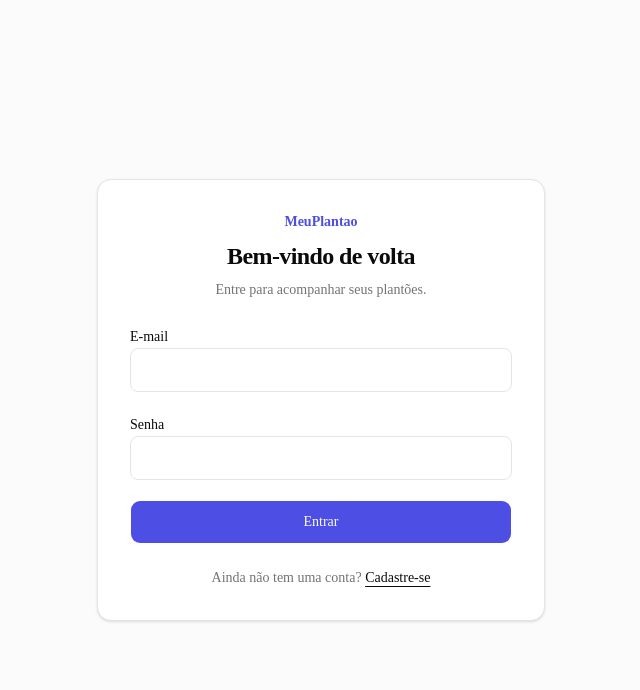
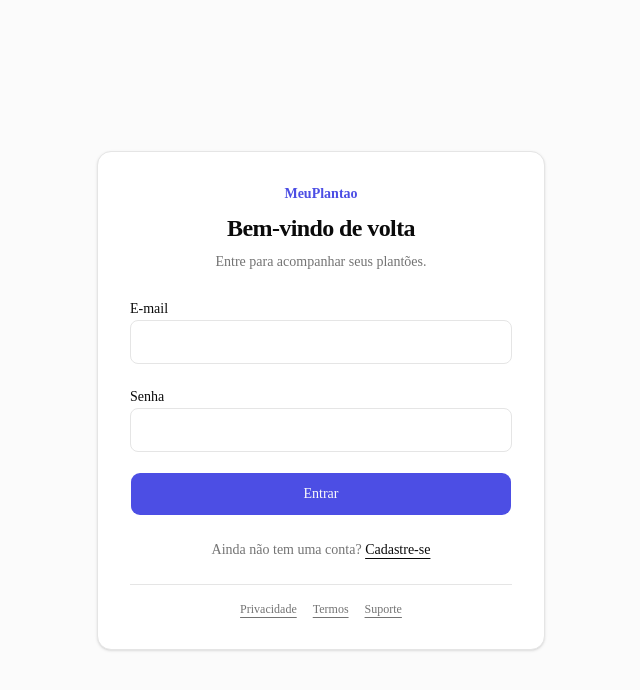
Before and after one commit to lMaick/meuplantao, a Next.js app: page /login in a window 1280 px wide. Shown: the top 690 px of the page, without its empty margins (319-959 px from the left). Built offline with nearby package versions, Linux system fonts and the light colour scheme.

Commit message:
feat: add beta legal pages and support

```diff
--- a/src/app/cadastro/page.tsx
+++ b/src/app/cadastro/page.tsx
@@ -4,5 +4,5 @@ import { AuthForm } from "@/lib/auth/auth-forms";
 
 export default async function CadastroPage({ searchParams }: { searchParams: Promise<{ next?: string | string[] }> }) {
   const next = safeNext((await searchParams).next);
-  return <main className="flex min-h-screen items-center justify-center bg-muted/40 px-4 py-8"><section className="w-full max-w-md space-y-6 rounded-xl border bg-background p-6 shadow-sm sm:p-8"><div className="space-y-2 text-center"><p className="text-sm font-semibold text-primary">MeuPlantao</p><h1 className="text-2xl font-semibold tracking-tight">Crie sua conta</h1><p className="text-sm text-muted-foreground">Organize seus plantões em um só lugar.</p></div><AuthForm mode="signup" next={next} /><p className="text-center text-sm text-muted-foreground">Já tem uma conta? <Link href={`/login?next=${encodeURIComponent(next)}`} className="font-medium text-foreground underline underline-offset-4">Entrar</Link></p></section></main>;
+  return <main className="flex min-h-screen items-center justify-center bg-muted/40 px-4 py-8"><section className="w-full max-w-md space-y-6 rounded-xl border bg-background p-6 shadow-sm sm:p-8"><div className="space-y-2 text-center"><p className="text-sm font-semibold text-primary">MeuPlantao</p><h1 className="text-2xl font-semibold tracking-tight">Crie sua conta</h1><p className="text-sm text-muted-foreground">Organize seus plantões em um só lugar.</p></div><AuthForm mode="signup" next={next} /><p className="text-center text-sm text-muted-foreground">Já tem uma conta? <Link href={`/login?next=${encodeURIComponent(next)}`} className="font-medium text-foreground underline underline-offset-4">Entrar</Link></p><nav aria-label="Informações públicas" className="flex flex-wrap justify-center gap-x-4 gap-y-2 border-t pt-4 text-xs text-muted-foreground"><Link href="/privacidade" className="underline underline-offset-4">Privacidade</Link><Link href="/termos" className="underline underline-offset-4">Termos</Link><Link href="/suporte" className="underline underline-offset-4">Suporte</Link></nav></section></main>;
 }
--- a/src/app/login/page.tsx
+++ b/src/app/login/page.tsx
@@ -6,5 +6,7 @@ import { SESSION_EXPIRED_MESSAGE } from "@/lib/auth/jwt-recovery";
 export default async function LoginPage({ searchParams }: { searchParams: Promise<{ next?: string | string[]; reason?: string | string[] }> }) {
   const params = await searchParams;
   const next = safeNext(params.next);
-  return <main className="flex min-h-screen items-center justify-center bg-muted/40 px-4 py-8"><section className="w-full max-w-md space-y-6 rounded-xl border bg-background p-6 shadow-sm sm:p-8"><div className="space-y-2 text-center"><p className="text-sm font-semibold text-primary">MeuPlantao</p><h1 className="text-2xl font-semibold tracking-tight">Bem-vindo de volta</h1><p className="text-sm text-muted-foreground">Entre para acompanhar seus plantões.</p></div>{params.reason === "session-expired" && <p role="status" className="text-sm text-muted-foreground">{SESSION_EXPIRED_MESSAGE}</p>}<AuthForm mode="login" next={next} /><p className="text-center text-sm text-muted-foreground">Ainda não tem uma conta? <Link href={`/cadastro?next=${encodeURIComponent(next)}`} className="font-medium text-foreground underline underline-offset-4">Cadastre-se</Link></p></section></main>;
+  return <main className="flex min-h-screen items-center justify-center bg-muted/40 px-4 py-8"><section className="w-full max-w-md space-y-6 rounded-xl border bg-background p-6 shadow-sm sm:p-8"><div className="space-y-2 text-center"><p className="text-sm font-semibold text-primary">MeuPlantao</p><h1 className="text-2xl font-semibold tracking-tight">Bem-vindo de volta</h1><p className="text-sm text-muted-foreground">Entre para acompanhar seus plantões.</p></div>{params.reason === "session-expired" && <p role="status" className="text-sm text-muted-foreground">{SESSION_EXPIRED_MESSAGE}</p>}<AuthForm mode="login" next={next} /><p className="text-center text-sm text-muted-foreground">Ainda não tem uma conta? <Link href={`/cadastro?next=${encodeURIComponent(next)}`} className="font-medium text-foreground underline underline-offset-4">Cadastre-se</Link></p><PublicFooter /></section></main>;
 }
+
+function PublicFooter() { return <nav aria-label="Informações públicas" className="flex flex-wrap justify-center gap-x-4 gap-y-2 border-t pt-4 text-xs text-muted-foreground"><Link href="/privacidade" className="underline underline-offset-4">Privacidade</Link><Link href="/termos" className="underline underline-offset-4">Termos</Link><Link href="/suporte" className="underline underline-offset-4">Suporte</Link></nav>; }
--- /dev/null
+++ b/src/app/suporte/page.tsx
@@ -0,0 +1,4 @@
+import { PublicPage } from "@/components/public-page";
+import { SupportForm } from "@/components/support-form";
+
+export default function SupportPage() { return <PublicPage title="Suporte e feedback" intro="Conte o que aconteceu ou sugira uma melhoria. O contato abre seu próprio aplicativo de e-mail."><p>Para manter o contato mínimo, não peça senha, chave de acesso, documento ou dados financeiros detalhados. Informe apenas o necessário para reproduzir o problema e, se quiser resposta, um endereço de retorno no seu aplicativo de e-mail.</p><SupportForm /><p className="text-sm text-muted-foreground">Se o formulário não abrir, envie uma mensagem diretamente para <a href="mailto:suporte@meuplantao.app" className="font-medium underline">suporte@meuplantao.app</a>.</p></PublicPage>; }
--- /dev/null
+++ b/src/components/public-page.tsx
@@ -0,0 +1,6 @@
+import Link from "next/link";
+import type { ReactNode } from "react";
+
+export function PublicPage({ title, intro, children }: { title: string; intro: string; children: ReactNode }) {
+  return <main className="min-h-screen bg-muted/30 px-4 py-8 sm:px-6"><div className="mx-auto max-w-3xl"><header className="mb-8 flex flex-wrap items-center justify-between gap-4"><Link href="/" className="flex items-center gap-2 font-bold"><span className="grid size-9 place-items-center rounded-xl bg-primary text-primary-foreground">M</span> MeuPlantao</Link><nav aria-label="Navegação pública" className="flex gap-4 text-sm"><Link href="/login" className="underline underline-offset-4">Entrar</Link><Link href="/cadastro" className="underline underline-offset-4">Criar conta</Link></nav></header><article className="rounded-xl border bg-background p-6 shadow-sm sm:p-10"><p className="text-sm font-semibold text-primary">MeuPlantao</p><h1 className="mt-2 text-3xl font-semibold tracking-tight">{title}</h1><p className="mt-3 text-muted-foreground">{intro}</p><div className="mt-8 space-y-6 text-sm leading-7">{children}</div></article><footer className="flex flex-wrap justify-center gap-x-5 gap-y-2 py-6 text-xs text-muted-foreground"><Link href="/privacidade" className="underline underline-offset-4">Privacidade</Link><Link href="/termos" className="underline underline-offset-4">Termos de uso</Link><Link href="/suporte" className="underline underline-offset-4">Suporte e feedback</Link></footer></div></main>;
+}
--- /dev/null
+++ b/src/components/support-form.tsx
@@ -0,0 +1,5 @@
+"use client";
+import { FormEvent, useState } from "react";
+
+const SUPPORT_EMAIL = "suporte@meuplantao.app";
+export function SupportForm() { const [sent, setSent] = useState(false); function submit(event: FormEvent<HTMLFormElement>) { event.preventDefault(); const form = new FormData(event.currentTarget); const subject = String(form.get("subject") || "Feedback sobre o MeuPlantao"); const message = String(form.get("message") || ""); window.location.href = `mailto:${SUPPORT_EMAIL}?subject=${encodeURIComponent(subject)}&body=${encodeURIComponent(message)}`; setSent(true); } return <form onSubmit={submit} className="space-y-4 rounded-lg border p-4"><div><label htmlFor="support-subject" className="font-medium">Assunto</label><input id="support-subject" name="subject" required className="mt-1 h-11 w-full rounded-md border bg-background px-3" /></div><div><label htmlFor="support-message" className="font-medium">Mensagem</label><textarea id="support-message" name="message" required rows={5} className="mt-1 w-full rounded-md border bg-background p-3" /></div><button type="submit" className="min-h-11 rounded-md bg-primary px-4 font-medium text-primary-foreground">Abrir e-mail</button>{sent && <p role="status" className="text-sm text-muted-foreground">Seu aplicativo de e-mail deve abrir com a mensagem preparada.</p>}</form>; }
--- a/src/components/ui/app-shell.tsx
+++ b/src/components/ui/app-shell.tsx
@@ -25,7 +25,7 @@ const more = [
 export function AppShell({ children }: { children: ReactNode }) {
   const pathname = usePathname();
   const [open, setOpen] = useState(false);
-  if (["/login", "/cadastro"].includes(pathname)) return <>{children}</>;
+  if (["/login", "/cadastro", "/privacidade", "/termos", "/suporte"].includes(pathname)) return <>{children}</>;
   const active = (href: string) => pathname === href || pathname.startsWith(`${href}/`);
   return <div className="min-h-screen bg-muted/30">
     <aside className="fixed inset-y-0 left-0 z-30 hidden w-64 flex-col border-r bg-background px-4 py-6 lg:flex">
--- a/src/lib/auth/session.ts
+++ b/src/lib/auth/session.ts
@@ -42,9 +42,9 @@ export async function updateSession(request: NextRequest) {
     data: { user },
   } = await supabase.auth.getUser();
 
-  const isAuthPage = request.nextUrl.pathname === "/login" || request.nextUrl.pathname === "/cadastro";
+  const isPublicPage = ["/login", "/cadastro", "/privacidade", "/termos", "/suporte"].includes(request.nextUrl.pathname);
 
-  if (!user && !isAuthPage) {
+  if (!user && !isPublicPage) {
     const url = request.nextUrl.clone();
     url.pathname = "/login";
     url.searchParams.set("next", request.nextUrl.pathname + request.nextUrl.search);
@@ -52,7 +52,7 @@ export async function updateSession(request: NextRequest) {
   }
 
   const isSessionRecovery = request.nextUrl.pathname === "/login" && request.nextUrl.searchParams.get("reason") === "session-expired";
-  if (user && isAuthPage && !isSessionRecovery) {
+  if (user && ["/login", "/cadastro"].includes(request.nextUrl.pathname) && !isSessionRecovery) {
     return NextResponse.redirect(new URL(safeNext(request.nextUrl.searchParams.get("next") ?? undefined), request.url));
   }
 
```
Also changed, not shown: src/app/privacidade/page.tsx (added, +5 -0 lines), src/app/termos/page.tsx (added, +5 -0 lines).
